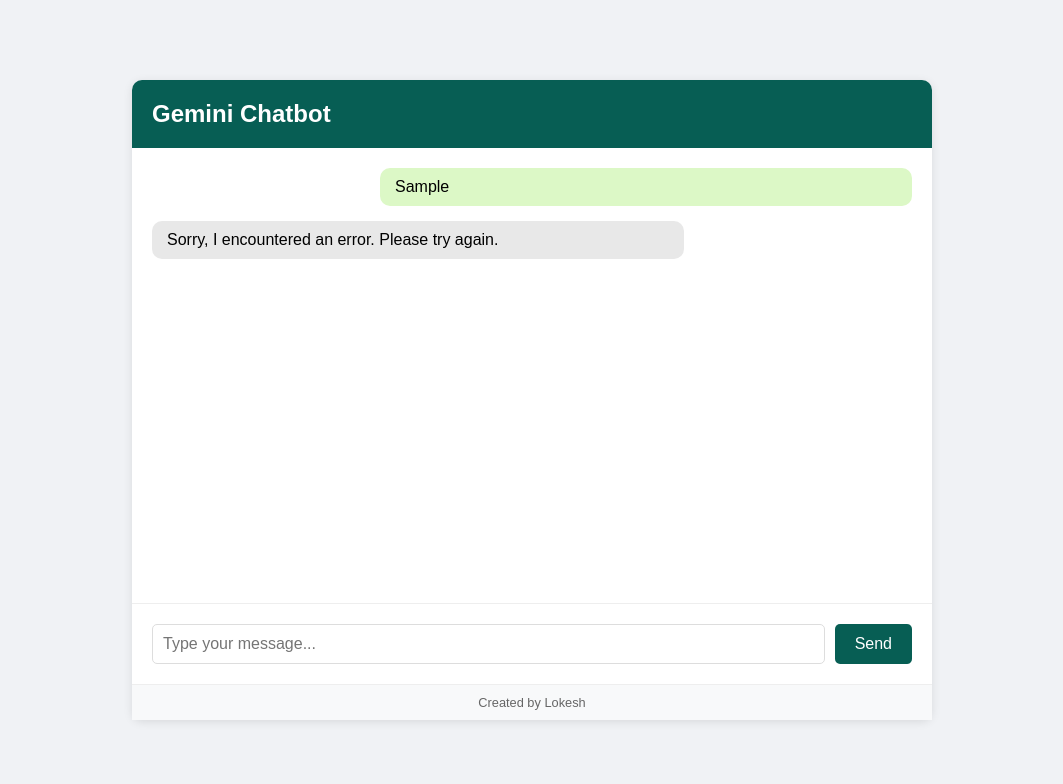
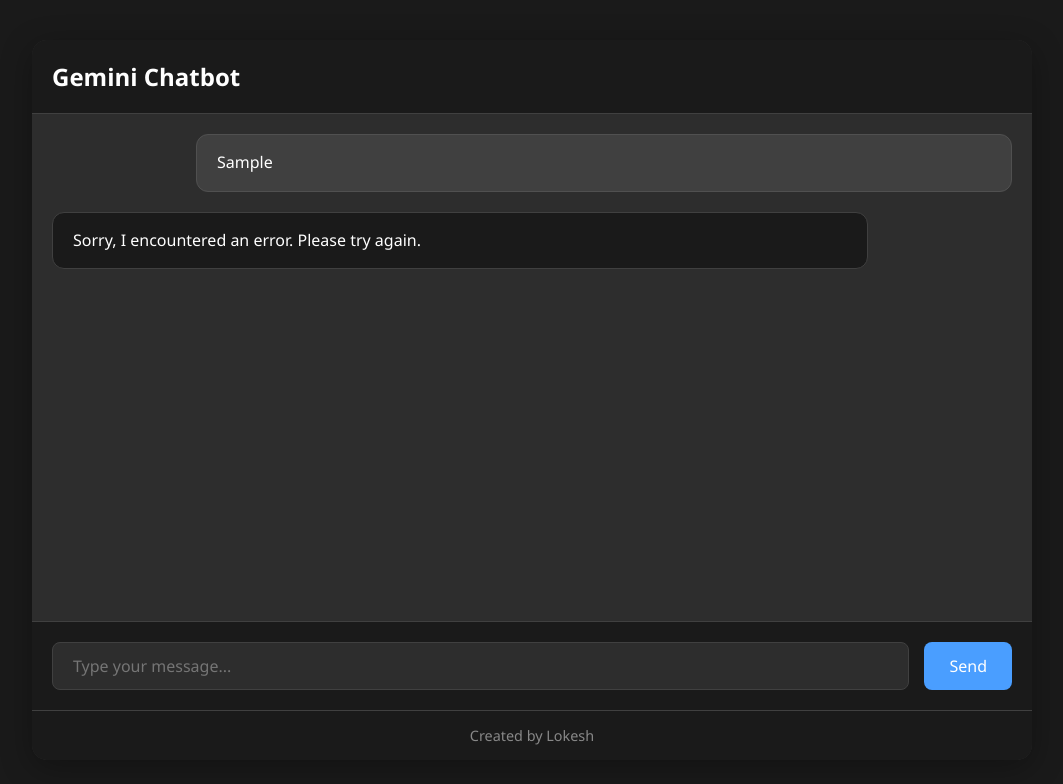
Before and after one commit to LokeshPrabu2511/Chat-Bot, a plain HTML site: page index.html in a window 1280 px wide. Both pictures are taken after typing "Sample" into the empty fields and a click on the button "Send". Shown: the whole page, without its empty margins (108-1171 px from the left). Drawn offline with Linux system fonts and the light colour scheme; no server answers.

Commit message:
Add files via upload
changed the hmtl and css styling

```diff
--- a/script.js
+++ b/script.js
@@ -2,6 +2,13 @@
 const chatMessages = document.getElementById('chat-messages');
 const userInput = document.getElementById('user-input');
 const sendButton = document.getElementById('send-button');
+
+function createLoadingAnimation() {
+    const loadingDiv = document.createElement('div');
+    loadingDiv.classList.add('loading');
+    loadingDiv.innerHTML = '<span></span><span></span><span></span>';
+    return loadingDiv;
+}
 
 async function getGeminiResponse(prompt) {
     try {
@@ -27,11 +34,25 @@
     }
 }
 
+function formatMessage(text) {
+    return text
+        .split('\n')
+        .map(line => line.trim())
+        .join('\n')
+        .replace(/\n/g, '<br>');
+}
+
 function addMessage(message, isUser) {
     const messageDiv = document.createElement('div');
     messageDiv.classList.add('message');
     messageDiv.classList.add(isUser ? 'user-message' : 'bot-message');
-    messageDiv.textContent = message;
+
+    if (isUser) {
+        messageDiv.textContent = message;
+    } else {
+        messageDiv.innerHTML = formatMessage(message);
+    }
+
     chatMessages.appendChild(messageDiv);
     chatMessages.scrollTop = chatMessages.scrollHeight;
 }
@@ -42,7 +63,12 @@
         addMessage(message, true);
         userInput.value = '';
 
+        const loading = createLoadingAnimation();
+        chatMessages.appendChild(loading);
+        chatMessages.scrollTop = chatMessages.scrollHeight;
+
         const response = await getGeminiResponse(message);
+        loading.remove();
         addMessage(response, false);
     }
 }
--- a/style.css
+++ b/style.css
@@ -2,95 +2,168 @@
     margin: 0;
     padding: 0;
     box-sizing: border-box;
-    font-family: Arial, sans-serif;
+    font-family: 'Segoe UI', Tahoma, Geneva, Verdana, sans-serif;
 }
 
 body {
-    background-color: #f0f2f5;
+    background-color: #1a1a1a;
     display: flex;
     justify-content: center;
     align-items: center;
     min-height: 100vh;
+    color: #ffffff;
 }
 
 .chat-container {
     width: 90%;
-    max-width: 800px;
-    height: 80vh;
-    background-color: white;
-    border-radius: 10px;
-    box-shadow: 0 2px 10px rgba(0, 0, 0, 0.1);
+    max-width: 1000px;
+    height: 90vh;
+    background-color: #2d2d2d;
+    border-radius: 15px;
+    box-shadow: 0 8px 32px rgba(0, 0, 0, 0.3);
     display: flex;
     flex-direction: column;
+    overflow: hidden;
 }
 
 .chat-header {
     padding: 20px;
-    background-color: #075e54;
-    color: white;
-    border-radius: 10px 10px 0 0;
+    background-color: #1a1a1a;
+    color: #ffffff;
+    border-bottom: 1px solid #404040;
 }
 
 .chat-header h1 {
     font-size: 1.5rem;
+    font-weight: 600;
 }
 
 .chat-messages {
     flex: 1;
     padding: 20px;
     overflow-y: auto;
+    background-color: #2d2d2d;
 }
 
 .message {
-    margin-bottom: 15px;
-    padding: 10px 15px;
-    border-radius: 10px;
-    max-width: 70%;
+    margin-bottom: 20px;
+    padding: 15px 20px;
+    border-radius: 12px;
+    max-width: 85%;
+    line-height: 1.6;
+    font-size: 1rem;
+    white-space: pre-wrap;
+    word-wrap: break-word;
 }
 
 .user-message {
-    background-color: #dcf8c6;
+    background-color: #404040;
     margin-left: auto;
+    color: #ffffff;
+    border: 1px solid #505050;
 }
 
 .bot-message {
-    background-color: #e8e8e8;
+    background-color: #1a1a1a;
+    color: #ffffff;
+    border: 1px solid #404040;
 }
 
 .chat-input {
     padding: 20px;
     display: flex;
-    gap: 10px;
-    border-top: 1px solid #eee;
+    gap: 15px;
+    background-color: #1a1a1a;
+    border-top: 1px solid #404040;
 }
 
 #user-input {
     flex: 1;
-    padding: 10px;
-    border: 1px solid #ddd;
-    border-radius: 5px;
+    padding: 12px 20px;
+    border: 1px solid #404040;
+    border-radius: 8px;
     font-size: 1rem;
+    background-color: #2d2d2d;
+    color: #ffffff;
+    outline: none;
+    transition: border-color 0.3s ease;
+}
+
+#user-input:focus {
+    border-color: #4a9eff;
 }
 
 #send-button {
-    padding: 10px 20px;
-    background-color: #075e54;
+    padding: 12px 25px;
+    background-color: #4a9eff;
     color: white;
     border: none;
-    border-radius: 5px;
+    border-radius: 8px;
     cursor: pointer;
     font-size: 1rem;
+    font-weight: 500;
+    transition: background-color 0.3s ease;
 }
 
 #send-button:hover {
-    background-color: #128c7e;
+    background-color: #3a8eef;
 }
 
 .footer {
+    padding: 15px;
+    text-align: center;
+    background-color: #1a1a1a;
+    border-top: 1px solid #404040;
+    font-size: 0.9rem;
+    color: #888;
+}
+
+/* Scrollbar Styling */
+::-webkit-scrollbar {
+    width: 8px;
+}
+
+::-webkit-scrollbar-track {
+    background: #2d2d2d;
+}
+
+::-webkit-scrollbar-thumb {
+    background: #404040;
+    border-radius: 4px;
+}
+
+::-webkit-scrollbar-thumb:hover {
+    background: #505050;
+}
+
+/* Loading Animation */
+.loading {
+    display: flex;
+    gap: 5px;
     padding: 10px;
-    text-align: center;
-    background-color: #f8f9fa;
-    border-top: 1px solid #eee;
-    font-size: 0.8rem;
-    color: #666;
 }
+
+.loading span {
+    width: 8px;
+    height: 8px;
+    background-color: #4a9eff;
+    border-radius: 50%;
+    animation: loading 1s infinite ease-in-out;
+}
+
+.loading span:nth-child(2) {
+    animation-delay: 0.2s;
+}
+
+.loading span:nth-child(3) {
+    animation-delay: 0.4s;
+}
+
+@keyframes loading {
+    0%, 100% {
+        transform: translateY(0);
+    }
+    50% {
+        transform: translateY(-10px);
+    }
+}
```
